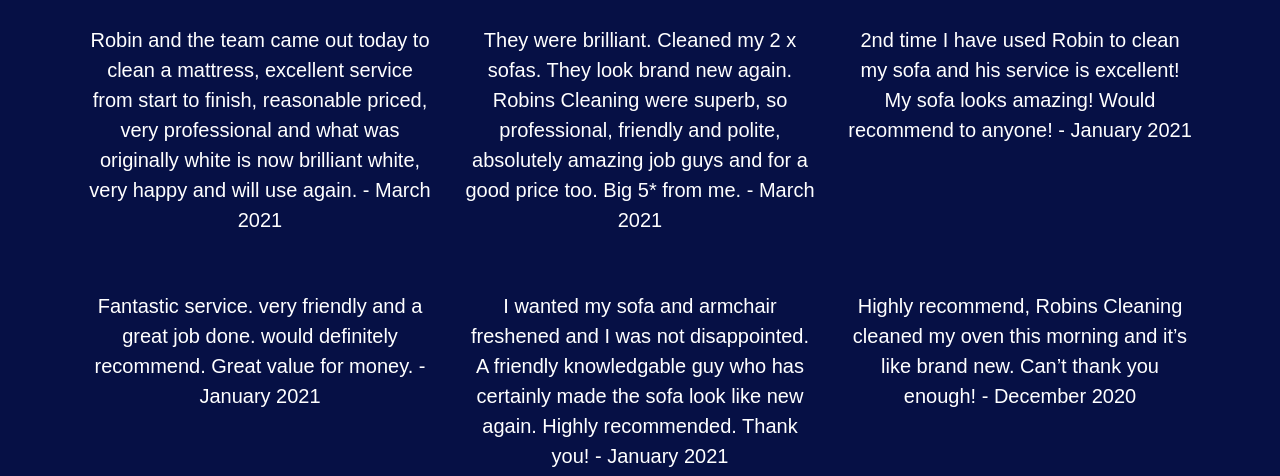
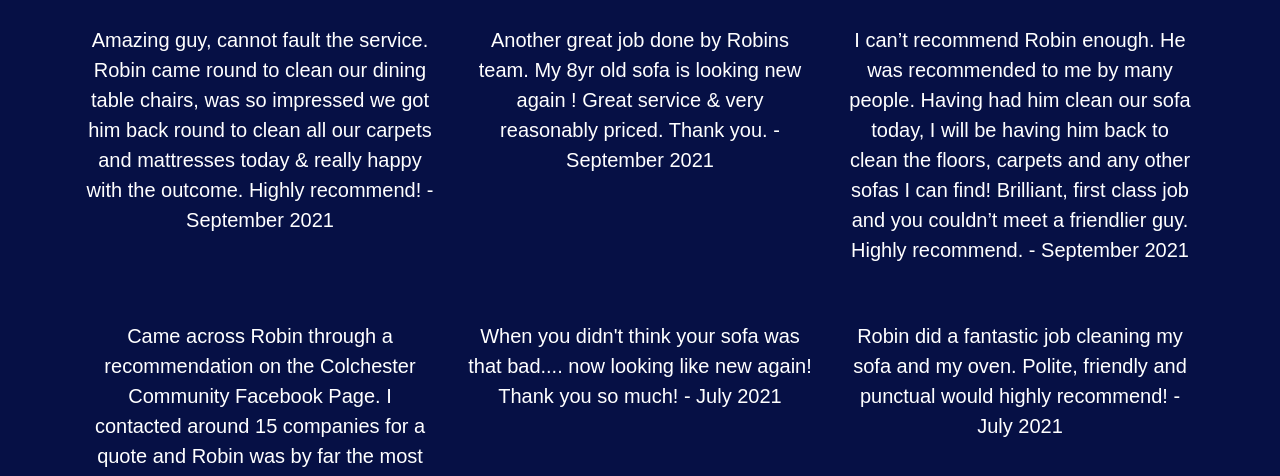
Before and after one commit to ejaycoleman/robinscleaning.github.io, a plain HTML site: page reviews/index.html in a window 1280 px wide. Shown: the part 320-796 px from the top of the page. Drawn offline with nearby package versions, Linux system fonts and the light colour scheme; a web font is replaced by a local one.

Commit message:
reviews update

```diff
--- a/reviews/index.html
+++ b/reviews/index.html
@@ -37,34 +37,34 @@
 					<div class="row">
 						<div class="col-sm">
 							<p class="textWhite description">
-								Robin and the team came out today to clean a mattress, excellent service from start to finish, reasonable priced, very professional and what was originally white is now brilliant white, very happy and will use again. - March 2021
+								Amazing guy, cannot fault the service. Robin came round to clean our dining table chairs, was so impressed we got him back round to clean all our carpets and mattresses today & really happy with the outcome. Highly recommend! - September 2021
 							</p>
 						</div>
 						<div class="col-sm">
 							<p class="textWhite description">
-								They were brilliant. Cleaned my 2 x sofas. They look brand new again. Robins Cleaning were superb, so professional, friendly and polite, absolutely amazing job guys and for a good price too. Big 5* from me. - March 2021
+								Another great job done by Robins team. My 8yr old sofa is looking new again ! Great service & very reasonably priced. Thank you. - September 2021
 							</p>
 						</div>
 						<div class="col-sm">
 							<p class="textWhite description">
-								2nd time I have used Robin to clean my sofa and his service is excellent! My sofa looks amazing! Would recommend to anyone! - January 2021
+								I can’t recommend Robin enough. He was recommended to me by many people. Having had him clean our sofa today, I will be having him back to clean the floors, carpets and any other sofas I can find! Brilliant, first class job and you couldn’t meet a friendlier guy. Highly recommend. - September 2021
 							</p>
 						</div>
 					</div>
 					<div class="row">
 						<div class="col-sm">
 							<p class="textWhite description">
-                                Fantastic service. very friendly and a great job done. would definitely recommend.  Great value for money. - January 2021
+                                Came across Robin through a recommendation on the Colchester Community Facebook Page. I contacted around 15 companies for a quote and Robin was by far the most competitive. So pleased with the results. The sofas and rug were done to a high standard. Thank you for making the sofas and rug look brand new! - July 2021
 							</p>
 						</div>
 						<div class="col-sm">
 							<p class="textWhite description">
-								I wanted my sofa and armchair freshened and I was not disappointed. A friendly knowledgable guy who has certainly made the sofa look like new again. Highly recommended. Thank you! - January 2021
+								When you didn't think your sofa was that bad.... now looking like new again! Thank you so much! - July 2021
 							</p>
 						</div>
 						<div class="col-sm">
 							<p class="textWhite description">
-								Highly recommend, Robins Cleaning cleaned my oven this morning and it’s like brand new. Can’t thank you enough! - December 2020
+								Robin did a fantastic job cleaning my sofa and my oven. Polite, friendly and punctual would highly recommend! - July 2021
 							</p>
 						</div>
 					</div>
```
